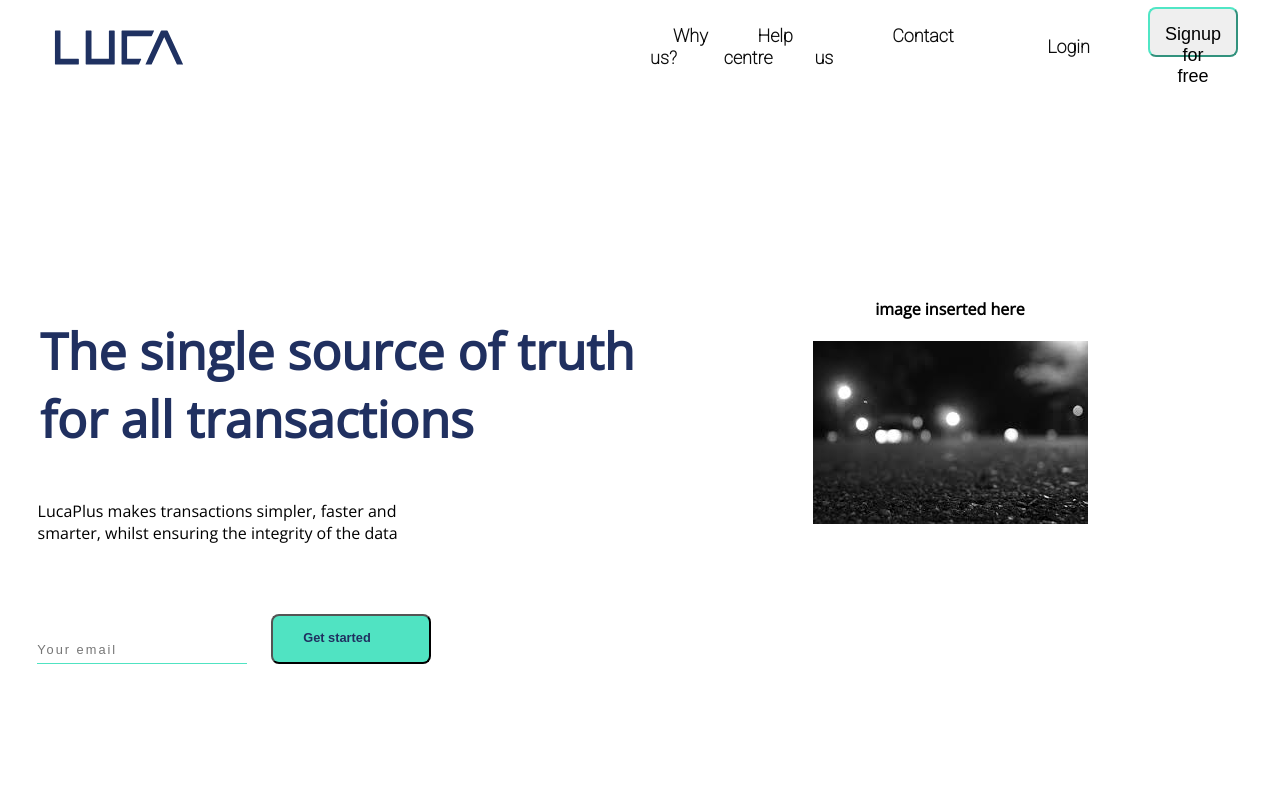
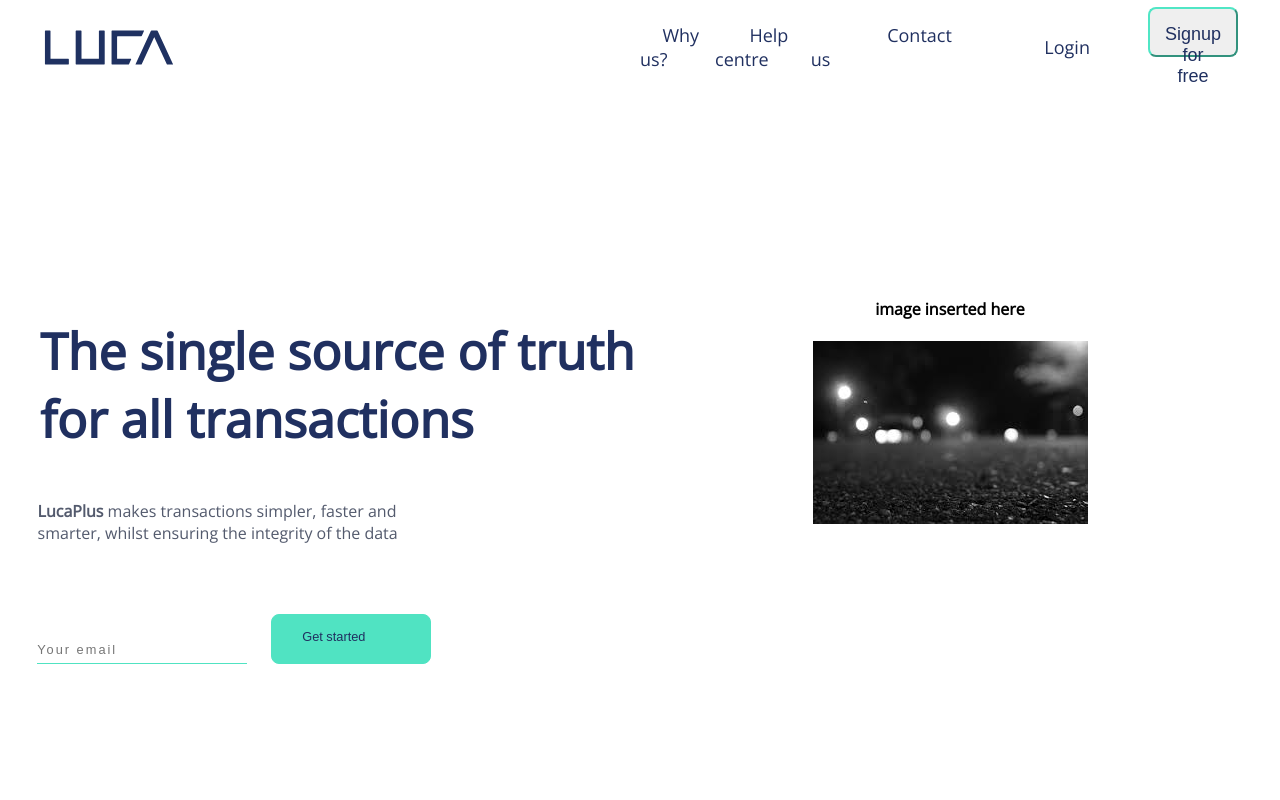
Before and after one commit to Lianakeys/LucaWebsite, a React (Create React App) app in the folder luca-website/: page / in a window 1280 px wide. Shown: the top 800 px of the page. Built offline with nearby package versions, Linux system fonts and the light colour scheme.

Commit message:
changed font family for navlinks, changed font-weight, buttons css

```diff
--- a/luca-website/src/components/Navbar/Navbar.module.css
+++ b/luca-website/src/components/Navbar/Navbar.module.css
@@ -27,6 +27,7 @@
   /* line-height: 21px; */
   /* background-color: yellow; */
   font-family: 'Open sans', sans-serif;
+
 }
 
 .navbox {
@@ -53,29 +54,31 @@
   margin-top: 0.8rem;
   padding: 10px 0 25px;
   margin-right: 2rem;
+  color: #203060;
   /* background-color: red; */
 }
 
 .navlink {
   color: rgb(12, 12, 12);
-  font-weight: bold;
+  font-weight: regular;
   text-decoration: none;
   padding: 12px 10px 12px 12px;
   font-size: 18px;
-  font-family: "roboto";
+  /* font-family: "roboto"; */
   margin: 1rem;
+  color: #203060;
   /* border-radius: 5px; */
 }
 
 .contactus {
-  color: rgb(12, 12, 12);
-  font-weight: bold;
+  font-weight: regular;
   text-decoration: none;
   padding: 12px 10px 12px 12px;
   font-size: 18px;
-  font-family: "roboto";
+  /* font-family: "roboto"; */
   margin: 1rem;
   margin-right: 10rem;
+  color: #203060;
 }
 
 .navlink:hover {
@@ -90,6 +93,7 @@
   right: 36px;
   font-size: 18px;
   padding: 15px;
+  color: #203060;
   /* padding-bottom: 10px; */
   margin-right: 10px;
 }
--- a/luca-website/src/components/cssComponents/home-section.css
+++ b/luca-website/src/components/cssComponents/home-section.css
@@ -69,6 +69,7 @@
         padding: 2px;
         width: 60%;
         text-align: left;
+        color: rgba(35, 44, 68, 0.78);
         /* background-color: blue; */
         margin-left: 1.6rem;
       }
@@ -84,6 +85,8 @@
           margin-top: 2rem;
           border-radius: 8px;
           text-align: center;
+          box-shadow: none;
+          border: solid #50E3C2 1px;
       }
       /* flex-direction: column; */
 
@@ -91,6 +94,8 @@
      #get {
          padding-left: 1.5rem;
          font-size: 0.8rem;
+         box-shadow: none;
+
           /* text-align: center;
                 color: green; */
       }
@@ -98,7 +103,9 @@
      #get-1 {
          padding-left: 1.5rem;
          font-size: 0.8rem;
-         font-weight: bold;
+         font-weight: semi-bold;
+         box-shadow: none;
+         /* border: solid #50E3C2; */
           /* text-align: center;
                 color: green; */
       }
--- a/luca-website/src/components/home-section.js
+++ b/luca-website/src/components/home-section.js
@@ -14,7 +14,7 @@ class HomeSection extends React.Component {
             </h6>
             <div className="home-notes">
               {" "}
-              LucaPlus makes transactions simpler, faster and smarter, whilst
+              <strong>LucaPlus</strong> makes transactions simpler, faster and smarter, whilst
               ensuring the integrity of the data{" "}
             </div>
             {/* <a class="button" href="#" role="button">Get started for free</a> */}
```
